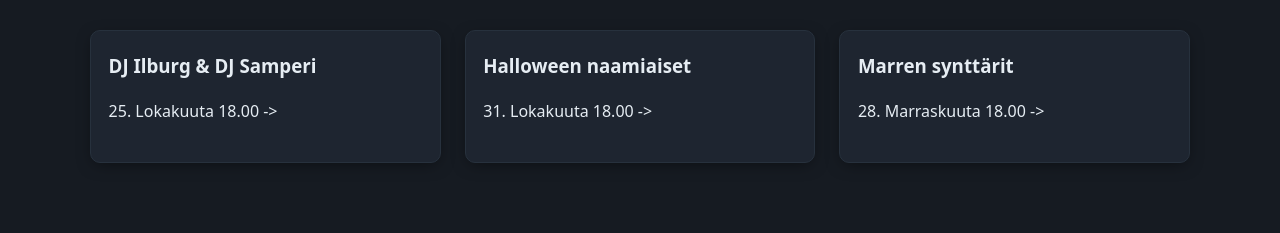
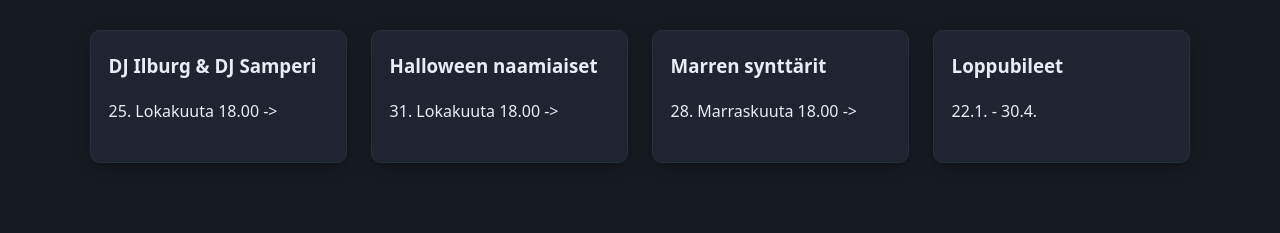
Before and after one commit to JaakkoKui/website, a website: page index.html in a window 1280 px wide. Shown: the part 567-800 px from the top of the page. Drawn offline with Linux system fonts and the light colour scheme.

Commit message:
Loppubileet

```diff
--- a/index.html
+++ b/index.html
@@ -78,6 +78,10 @@
               <h3>Marren synttärit</h3>
               <p>28. Marraskuuta 18.00 -></p>
             </article>
+            <article class="card">
+              <h3>Loppubileet</h3>
+              <p>22.1. - 30.4.</p>
+            </article>
           </div>
         </div>
       </section>
```
